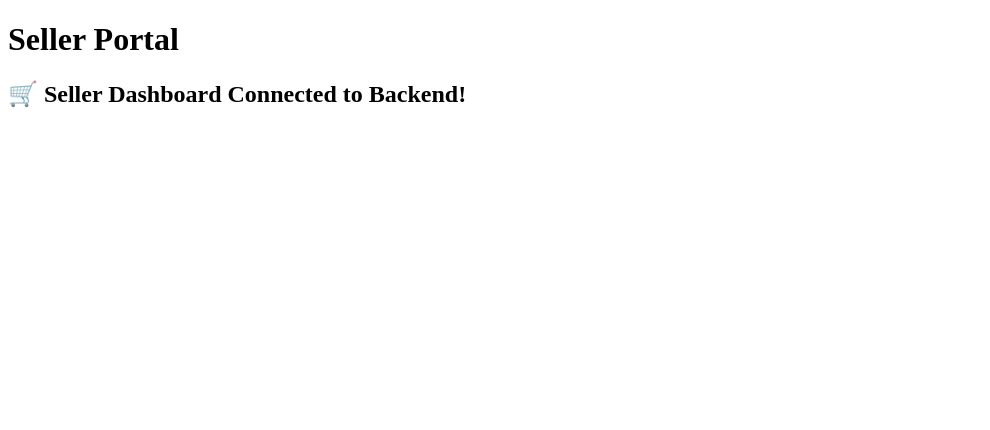
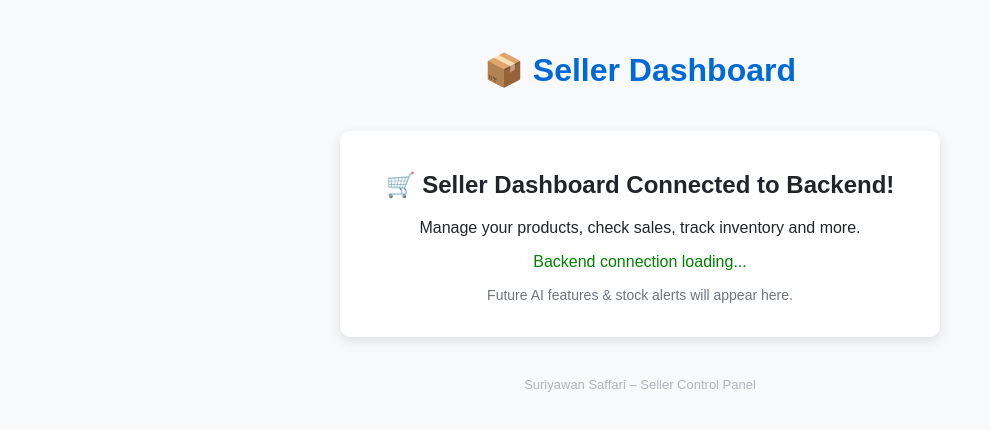
Before and after one commit to pk7575/Seller-portal, a plain HTML site: page index.html in a window 1280 px wide. Shown: the whole page, without its empty margins (0-990 px from the left). Drawn offline with Linux system fonts and the light colour scheme; no server answers.

Commit message:
Update index.html

```diff
--- a/index.html
+++ b/index.html
@@ -1,13 +1,64 @@
 <!DOCTYPE html>
-<html>
+<html lang="en">
 <head>
-  <meta charset="UTF-8">
-  <title>Seller Portal</title>
-  <script defer src="script.js"></script> <!-- ✅ JS Link किया -->
+  <meta charset="UTF-8" />
+  <meta name="viewport" content="width=device-width, initial-scale=1.0"/>
+  <title>Seller Dashboard – Suriyawan Saffari</title>
+  <style>
+    body {
+      margin: 0;
+      font-family: 'Arial', sans-serif;
+      background: #f8f9fa;
+      color: #212529;
+      display: flex;
+      flex-direction: column;
+      align-items: center;
+      padding: 30px 20px;
+    }
+    h1 {
+      color: #0069d9;
+    }
+    .card {
+      background: #ffffff;
+      border-radius: 10px;
+      padding: 20px 25px;
+      box-shadow: 0 4px 12px rgba(0,0,0,0.1);
+      width: 100%;
+      max-width: 550px;
+      text-align: center;
+      margin-top: 20px;
+    }
+    .status {
+      font-size: 16px;
+      margin-top: 12px;
+      color: green;
+    }
+    .note {
+      margin-top: 15px;
+      font-size: 14px;
+      color: #6c757d;
+    }
+    footer {
+      margin-top: 40px;
+      font-size: 13px;
+      color: #adb5bd;
+    }
+  </style>
 </head>
 <body>
-  <h1>Seller Portal</h1>
-  <h2 id="welcome-msg"></h2>             <!-- ✅ Backend से Welcome message -->
-  <div id="stats"></div>                 <!-- ✅ Backend से stats दिखाने के लिए -->
-</body>
-</html>
+
+  <h1>📦 Seller Dashboard</h1>
+
+  <div class="card">
+    <h2 id="welcome-msg">Connecting to backend...</h2>
+    <p>Manage your products, check sales, track inventory and more.</p>
+    <p class="status" id="status-msg">Backend connection loading...</p>
+    <p class="note">Future AI features & stock alerts will appear here.</p>
+  </div>
+
+  <footer>
+    Suriyawan Saffari – Seller Control Panel
+  </footer>
+
+  <script src="script.js"></script>
+</body
```
